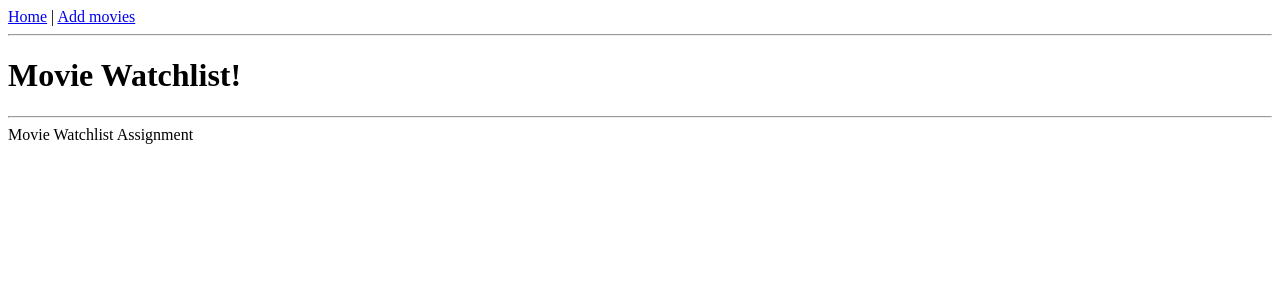
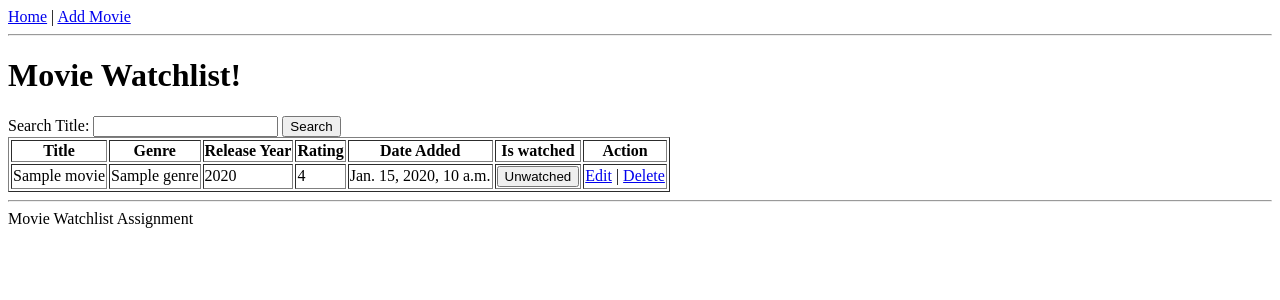
Before and after one commit to Ji-raffe/django-movie-watchlist, a Django app: template movies/templates/movies/home.html in a window 1280 px wide. Shown: the top 300 px of the page. Run offline with Django 3.2, Linux system fonts and the light colour scheme; the template is opened without the code that fills it: most values are stand-ins (such as "Sample title", 1, 10 or a date in 2020).

Commit message:
update Is_watch function

```diff
--- a/movies/templates/movies/base.html
+++ b/movies/templates/movies/base.html
@@ -9,7 +9,7 @@
 
     <nav>
         <a href="/">Home</a> |
-        <a href="/add_movie/">Add movies</a>
+        <a href="{% url 'add_movie' %}">Add Movie</a>
     </nav>
 <hr>
 {% block content %}
--- a/movies/templates/movies/home.html
+++ b/movies/templates/movies/home.html
@@ -5,4 +5,56 @@
     Movie Watchlist!
 </h1>
 
+<form method="GET" action="{% url 'home' %}">
+    <label>Search Title:</label>
+    <input type="text" name="q" value="{{ query }}">
+    <button type="submit">Search</button>
+    {% if query %}
+        <a href="{% url 'home' %}">Clear</a>
+    {% endif %}
+</form>
+
+<table border="1">
+
+    <tr>
+        <th>Title</th>
+        <th>Genre</th>
+        <th>Release Year</th>
+        <th>Rating</th>
+        <th>Date Added</th>
+        <th>Is watched</th>
+        <th>Action</th>
+    </tr>
+    {% for movie in movies %}
+    <tr>
+        <td>{{movie.title}}</td>
+        <td>{{movie.genre}}</td>
+        <td>{{movie.release_year}}</td>
+        <td>{{movie.personal_rating}}</td>
+        <td>{{movie.date_added}}</td>
+        <td>
+            <form action="{% url 'toggle_watched' movie.id %}" method="POST" style="display:inline;">
+                {% csrf_token %}
+                <button type="submit">
+                    {% if movie.is_watched %}Watched{% else %}Unwatched{% endif %}
+                </button>
+            </form>
+        </td>
+
+        <td>
+            <a href="{% url 'edit_movie' movie.id %}">Edit</a> |
+
+            <a href="{% url 'delete_movie' movie.id %}" onclick="return confirm('Are you sure?');">Delete</a>
+        </td>
+
+    </tr>
+    {% endfor %}
+
+
+
+
+</table>
+
+
+
 {% endblock %}
```
Also changed, not shown: movies/urls.py (+5 -2 lines), movies/views.py (+30 -3 lines).
